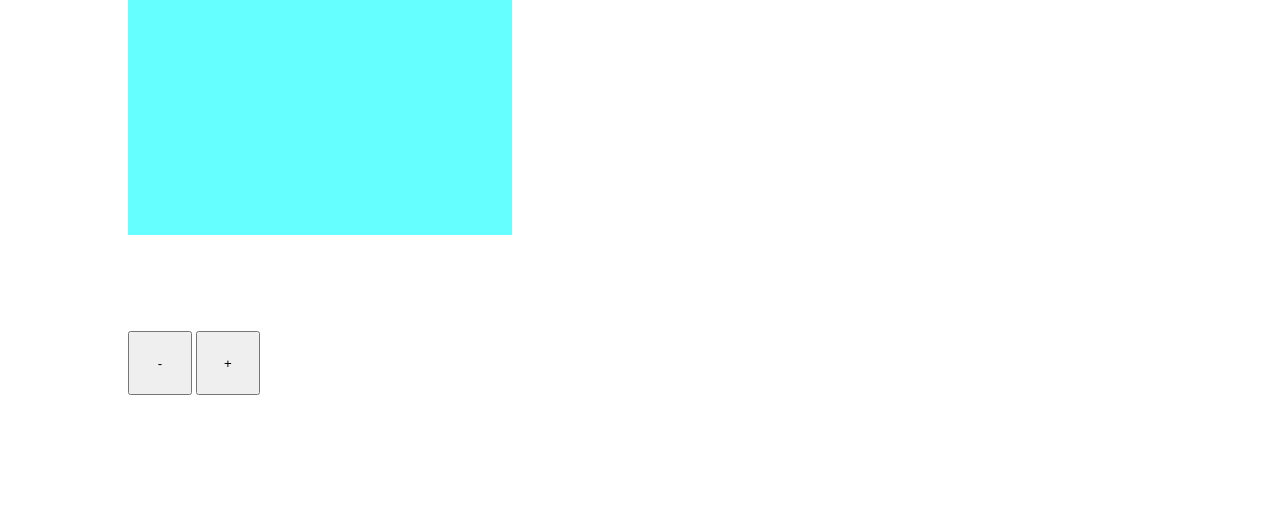
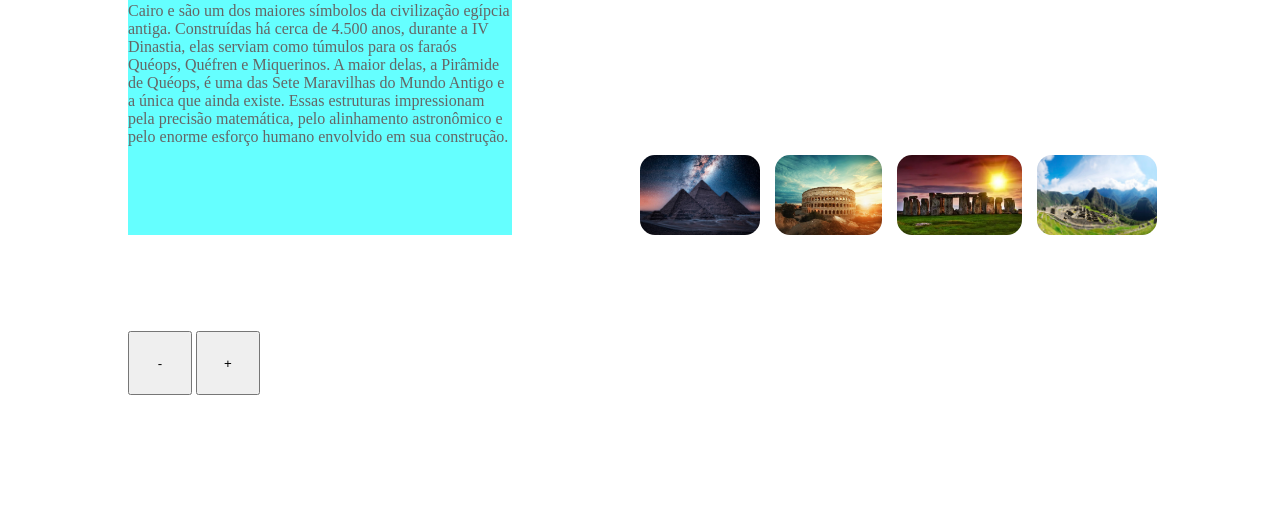
Before and after one commit to CarvalhoL1/Exibidor-de-locais-historicos, a plain HTML site: page index.html in a window 1280 px wide. Shown: the part 277-800 px from the top of the page. Drawn offline with Linux system fonts and the light colour scheme.

Commit message:
Começo das imagems e novas descrições

```diff
--- a/index.html
+++ b/index.html
@@ -22,5 +22,11 @@
         <button id="tras">-</button>
         <button id="frente">+</button>
     </div>
+    <footer class="coleção de imagens">
+        <img src="egito.jpg" alt="">
+        <img src="roma.avif" alt="">
+        <img src="Stonehenge.webp" alt="">
+        <img src="machu-picchu.jpg" alt="">
+    </footer>
 </body>
 </html>
--- a/script.js
+++ b/script.js
@@ -1,11 +1,13 @@
 const locais = [
-    {titulo: "Egito", descricao: "As famosas piramides do egito"},
-    {titulo: "Roma", descricao: "O coliseu da Roma"}
+    {titulo: "Egito", descricao: "As Pirâmides de Gizé estão localizadas nos arredores do Cairo e são um dos maiores símbolos da civilização egípcia antiga. Construídas há cerca de 4.500 anos, durante a IV Dinastia, elas serviam como túmulos para os faraós Quéops, Quéfren e Miquerinos. A maior delas, a Pirâmide de Quéops, é uma das Sete Maravilhas do Mundo Antigo e a única que ainda existe. Essas estruturas impressionam pela precisão matemática, pelo alinhamento astronômico e pelo enorme esforço humano envolvido em sua construção."},
+    {titulo: "O Coliseu", descricao: "O Coliseu de Roma, também conhecido como Anfiteatro Flaviano, foi inaugurado no ano 80 d.C. e é um dos maiores exemplos da engenharia romana. Com capacidade para cerca de 50 mil espectadores, o Coliseu era usado para combates de gladiadores, execuções públicas e encenações de batalhas. Sua estrutura em arcos e concreto influenciou profundamente a arquitetura ocidental. Atualmente, é um dos monumentos mais emblemáticos da Roma Antiga e um importante símbolo histórico e cultural da Itália."},
+    {titulo: "Stonehenge", descricao: "Stonehenge é um monumento megalítico localizado no sul da Inglaterra, construído entre aproximadamente 3000 e 2000 a.C.. Ele é formado por grandes blocos de pedra dispostos em círculos concêntricos. Embora sua função exata ainda seja debatida, acredita-se que Stonehenge tenha sido usado para rituais religiosos, cerimônias funerárias e observações astronômicas, especialmente relacionadas aos solstícios. O transporte e a organização das pedras demonstram um notável conhecimento técnico das sociedades pré-históricas."},
+    {titulo: " Machu Picchu", descricao: "Machu Picchu é uma antiga cidade inca situada no topo das montanhas dos Andes peruanos, a cerca de 2.400 metros de altitude. Construída no século XV, durante o reinado do imperador Pachacuti, a cidade provavelmente teve funções religiosas, políticas e astronômicas. O local é famoso por sua arquitetura em pedra perfeitamente encaixada, seus terraços agrícolas e por sua integração harmoniosa com a paisagem natural. Redescoberta em 1911, Machu Picchu é hoje um dos sítios arqueológicos mais visitados do mundo."}
 ]
 let frente = document.getElementById('frente')
 let tras = document.getElementById('tras')
 var i = 0;
-
+ mudar_local();
     frente.onclick = () => mudar_indice(frente);
     tras.onclick = () => mudar_indice(tras);
 
--- a/style.css
+++ b/style.css
@@ -35,3 +35,17 @@ header a {
     width: 4rem;
     height: 4rem;
 }
+footer{
+    float: right;
+    margin-right: 30rem;
+    margin-top: -15rem;
+    bottom: 30rem;
+    width: 10rem;
+    height: 5rem;
+    display: flex;
+    gap: 15px;
+}
+footer img {
+
+    border-radius: 15px;
+}
```
Also changed, not shown: Stonehenge.webp (added), egito.jpg (added), machu-picchu.jpg (added), roma.avif (added).
